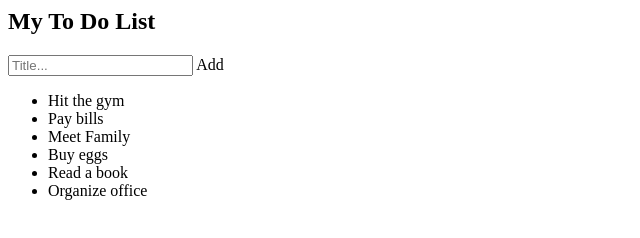
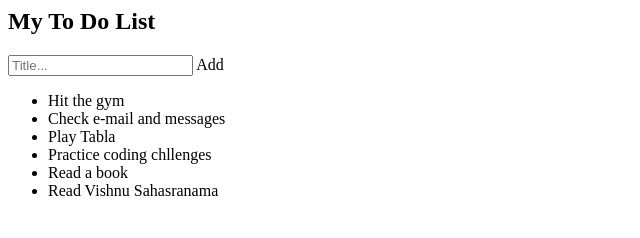
Before and after one commit to Gautam130690/Gautam130690.github.io, a plain HTML site: page index.html in a window 1280 px wide. Shown: the whole page, without its empty margins (0-640 px from the left). Drawn offline with Linux system fonts and the light colour scheme.

Commit message:
Update index.html

```diff
--- a/index.html
+++ b/index.html
@@ -6,9 +6,9 @@
 
 <ul id="myUL">
   <li>Hit the gym</li>
-  <li class="checked">Pay bills</li>
-  <li>Meet Family</li>
-  <li>Buy eggs</li>
+  <li class="checked">Check e-mail and messages</li>
+  <li>Play Tabla</li>
+  <li>Practice coding chllenges</li>
   <li>Read a book</li>
-  <li>Organize office</li>
+  <li>Read Vishnu Sahasranama</li>
 </ul>
```
